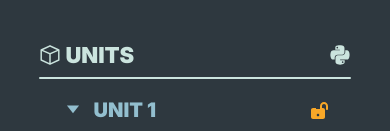
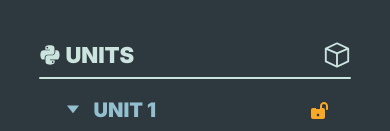
Before and after one commit to WarrenWu4/engr102-website, a React (Vite) app: page /learn in a window 390 px wide. Shown: the part 542-673 px from the top of the page. Built offline with nearby package versions, Linux system fonts and the light colour scheme; a web font is replaced by a local one.

Commit message:
mobile scroll up feature added

```diff
--- a/src/components/learnPageComponents/Sidebar.css
+++ b/src/components/learnPageComponents/Sidebar.css
@@ -15,6 +15,10 @@
     align-items: center;
     justify-content: space-between;
     margin-bottom: 0.6rem;
+}
+
+#learn-sidebar-collapse {
+    font-size: 2.8rem;
 }
 
 .learn-sidebar-header-g1 {
--- a/src/components/learnPageComponents/Sidebar.jsx
+++ b/src/components/learnPageComponents/Sidebar.jsx
@@ -1,13 +1,12 @@
 import "./Sidebar.css";
 
 // icons
+import { TbLayoutSidebarLeftCollapse } from "react-icons/tb";
 import { RxCube } from "react-icons/rx";
 import { FaPython } from "react-icons/fa";
 
-// data
 import units from "../../units.json";
 
-// components
 import SidebarE1 from "./SidebarE1";
 
 export default function Sidebar(props) {
@@ -24,8 +23,8 @@ export default function Sidebar(props) {
     return (
     <div className='learn-sidebar'>
         <div className='learn-sidebar-header'>
-            <div className='learn-sidebar-header-g1'><RxCube/>UNITS</div>
-            <FaPython/>
+            <div className='learn-sidebar-header-g1'><FaPython/>UNITS</div>
+            <RxCube id="learn-sidebar-collapse"/>
         </div>
 
         <div className='learn-maindivider'></div>
--- a/src/components/learnPageComponents/SidebarE2.jsx
+++ b/src/components/learnPageComponents/SidebarE2.jsx
@@ -8,6 +8,9 @@ export default function SidebarE2(props) {
     const activeLesson = () => {
         props.SetLesson(props.objective);
         SetBg("var(--secondary80)");
+        if (window.innerWidth <= 768) {
+            window.scrollTo(0, 0);
+        }
     }
 
     useEffect(() => {
```
